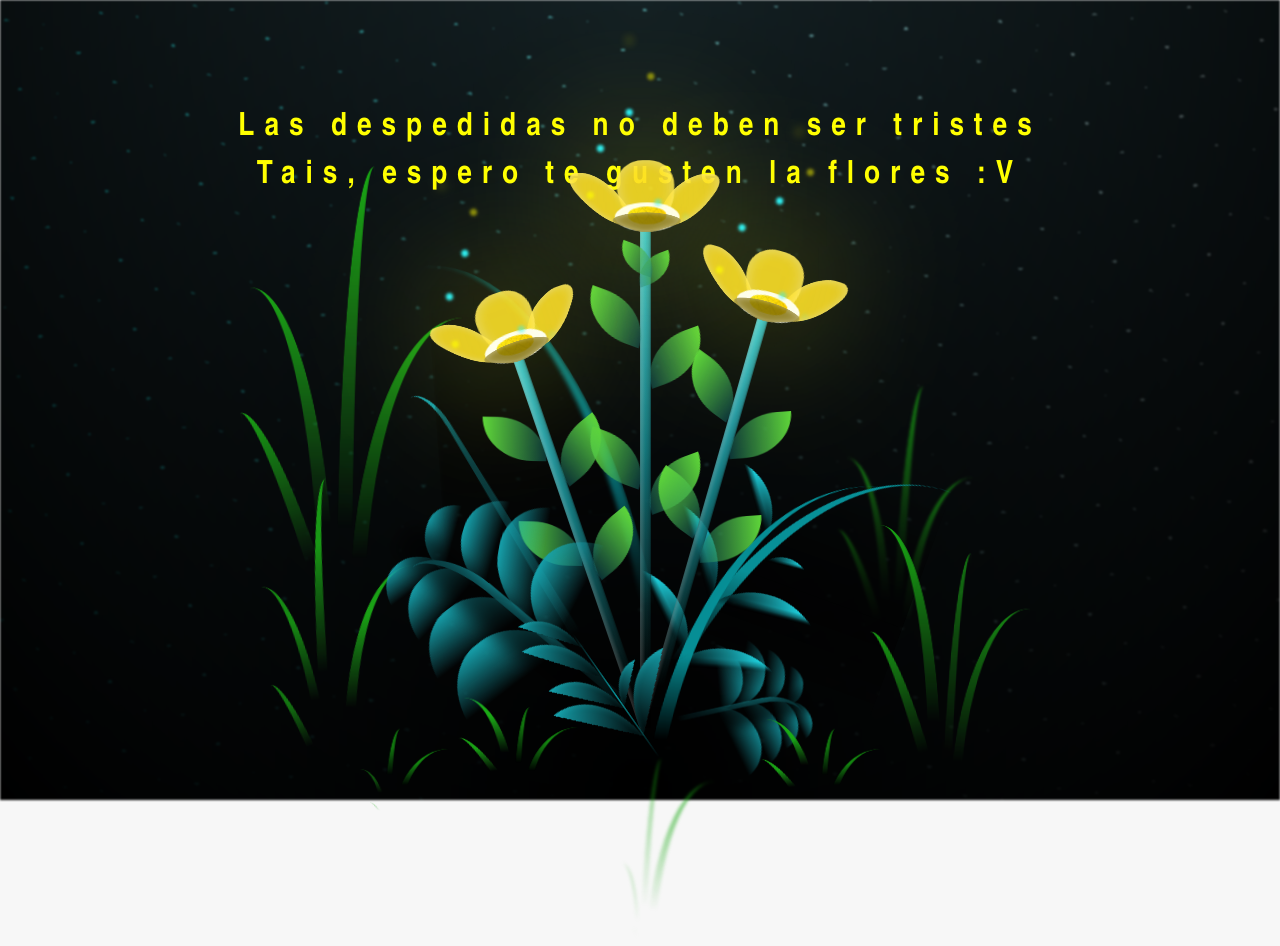
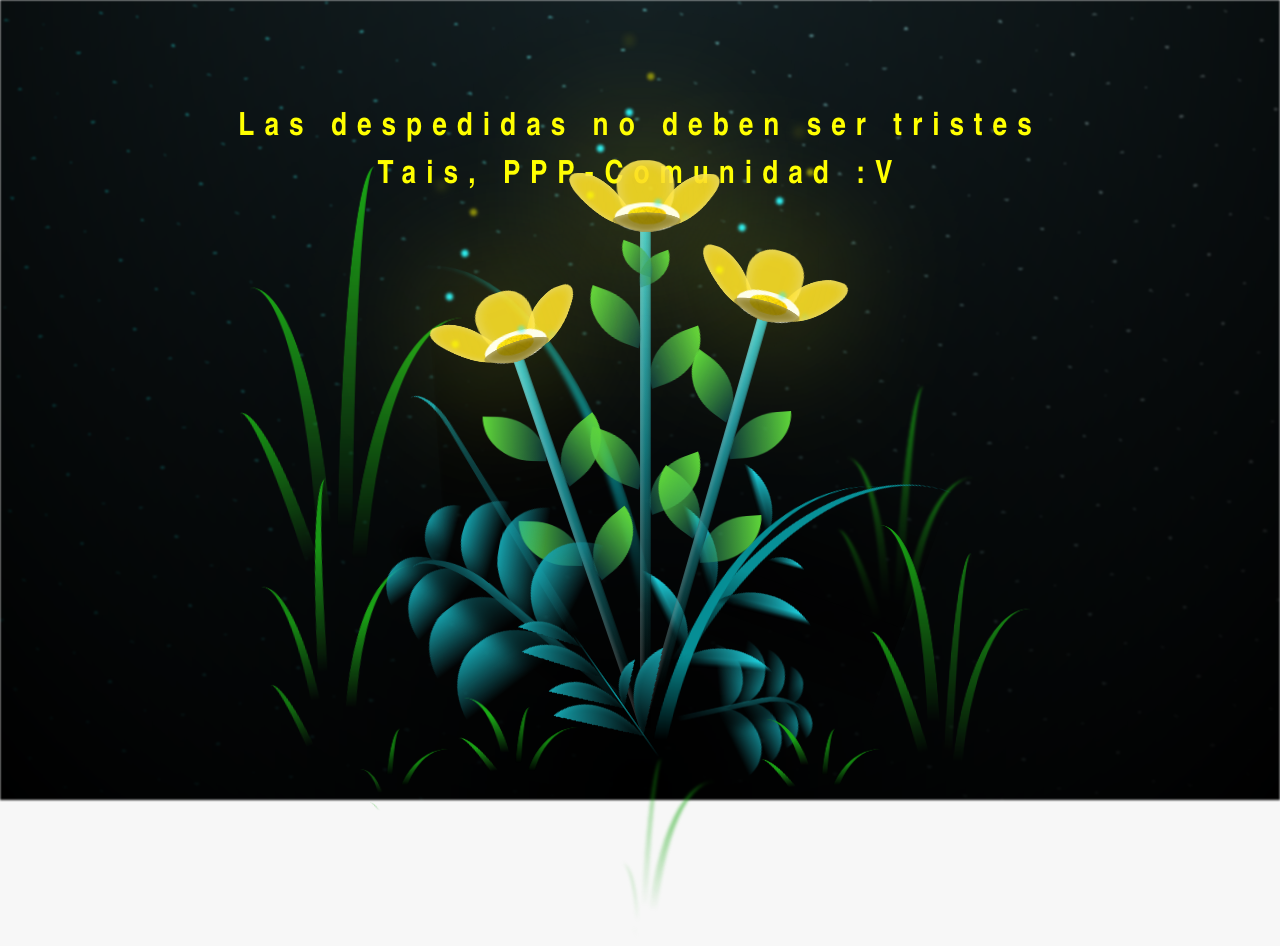
Before and after one commit to Ben-JT/Tais, a plain HTML site: page flower.html in a window 1280 px wide. Drawn offline with Linux system fonts and the light colour scheme.

Commit message:
actualiza

```diff
--- a/flower.html
+++ b/flower.html
@@ -13,7 +13,7 @@
     <div id="lyrics">
 
     </div>
-    <h1 id="titulo">Las despedidas no deben ser tristes <br> Tais, espero te gusten la flores :V </h1>
+    <h1 id="titulo">Las despedidas no deben ser tristes <br> Tais, PPP-Comunidad :V </h1>
 
     <div class="night"></div>
     <div class="flowers">
```
